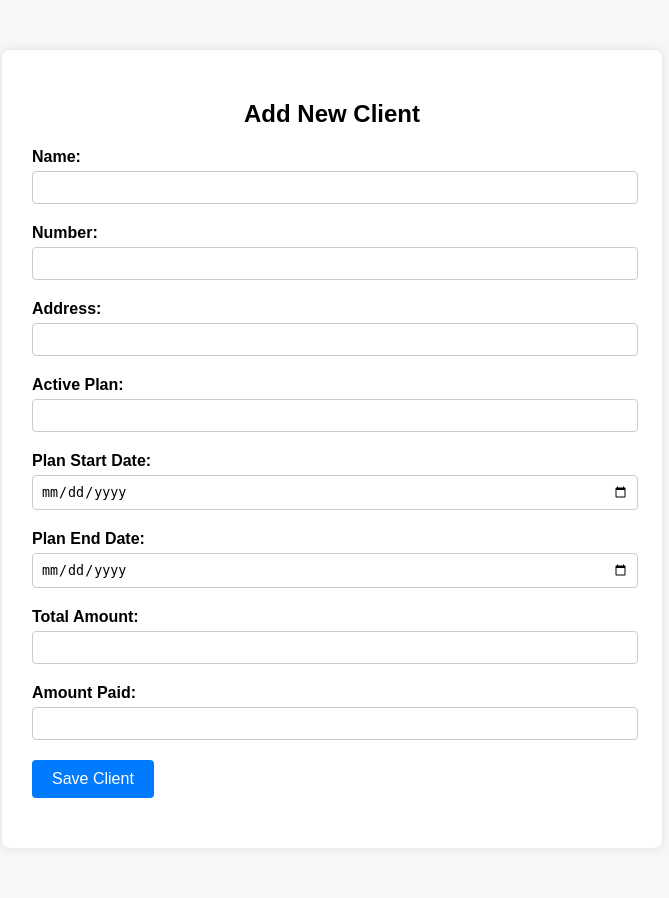
After one commit to GurramSaiKumar/FitHub, a Django app: template Accounts/templates/add_client.html in a window 1280 px wide. The commit adds this page. Shown: the whole page, without its empty margins (308-977 px from the left). Run offline with Django 3.2, Linux system fonts and the light colour scheme; the template is opened without the code that fills it, so the values that code supplies are empty.

Commit message:
Add client API

```diff
--- /dev/null
+++ b/Accounts/templates/add_client.html
@@ -0,0 +1,141 @@
+<!DOCTYPE html>
+<html lang="en">
+<head>
+    <meta charset="UTF-8">
+    <meta name="viewport" content="width=device-width, initial-scale=1.0">
+    <title>Add Client</title>
+    <style>
+        body {
+            font-family: Arial, sans-serif;
+            background-color: #f7f7f7;
+            margin: 0;
+            padding: 0;
+        }
+        .container {
+            max-width: 600px;
+            margin: 50px auto;
+            background-color: #fff;
+            border-radius: 8px;
+            padding: 30px;
+            box-shadow: 0 0 10px rgba(0, 0, 0, 0.1);
+        }
+        .form-group {
+            margin-bottom: 20px;
+        }
+        label {
+            display: block;
+            font-weight: bold;
+            margin-bottom: 5px;
+        }
+        input[type="text"],
+        input[type="number"],
+        input[type="date"] {
+            width: calc(100% - 12px);
+            padding: 8px;
+            border: 1px solid #ccc;
+            border-radius: 4px;
+        }
+        input[type="submit"] {
+            background-color: #007bff;
+            color: #fff;
+            border: none;
+            padding: 10px 20px;
+            border-radius: 4px;
+            cursor: pointer;
+            font-size: 16px;
+            transition: background-color 0.3s;
+        }
+        input[type="submit"]:hover {
+            background-color: #0056b3;
+        }
+    </style>
+</head>
+<body>
+    <div class="container">
+        <h2 style="text-align: center;">Add New Client</h2>
+        <form id="add-client-form">
+            <div class="form-group">
+                <label for="client-name">Name:</label>
+                <input type="text" id="client-name" name="client-name" required>
+            </div>
+            <div class="form-group">
+                <label for="client-number">Number:</label>
+                <input type="text" id="client-number" name="client-number" required>
+            </div>
+            <div class="form-group">
+                <label for="client-address">Address:</label>
+                <input type="text" id="client-address" name="client-address">
+            </div>
+            <div class="form-group">
+                <label for="active-plan">Active Plan:</label>
+                <input type="text" id="active-plan" name="active-plan" required>
+            </div>
+            <div class="form-group">
+                <label for="plan-start-date">Plan Start Date:</label>
+                <input type="date" id="plan-start-date" name="plan-start-date" required>
+            </div>
+            <div class="form-group">
+                <label for="plan-end-date">Plan End Date:</label>
+                <input type="date" id="plan-end-date" name="plan-end-date" required>
+            </div>
+            <div class="form-group">
+                <label for="total-amount">Total Amount:</label>
+                <input type="number" id="total-amount" name="total-amount" required>
+            </div>
+            <div class="form-group">
+                <label for="amount-paid">Amount Paid:</label>
+                <input type="number" id="amount-paid" name="amount-paid" required>
+            </div>
+            <div class="form-group">
+                <input type="submit" value="Save Client">
+            </div>
+        </form>
+        <div id="message" style="text-align: center; margin-top: 20px;"></div>
+    </div>
+
+    <script>
+    document.addEventListener('DOMContentLoaded', function () {
+        const form = document.getElementById('add-client-form');
+        const messageDiv = document.getElementById('message');
+
+        form.addEventListener('submit', function (event) {
+            event.preventDefault(); // Prevent the default form submission
+
+            const formData = new FormData(form);
+
+            fetch('', {
+                method: 'POST',
+                body: formData
+            })
+            .then(response => {
+                if (response.ok) {
+                    return response.json(); // Parse the JSON response
+                } else {
+                    throw new Error('Failed to add client');
+                }
+            })
+            .then(data => {
+                // Display the message on the page
+                messageDiv.textContent = `${data.message} Redirecting to dashboard in 5 seconds...`;
+                messageDiv.style.color = 'green'; // Style the message as successful
+                form.reset(); // Reset the form fields
+
+                // Redirect to the dashboard after 5 seconds
+                setTimeout(function () {
+                    window.location.href = data.redirect_url;
+                }, 5000);
+            })
+            .catch(error => {
+                console.error('Error:', error);
+                // Display the error message on the page
+                messageDiv.textContent = 'Failed to add client';
+                messageDiv.style.color = 'red'; // Style the message as error
+            });
+        });
+    });
+</script>
+
+
+
+</body>
+</html>
--- a/Accounts/templates/dashboard.html
+++ b/Accounts/templates/dashboard.html
@@ -61,7 +61,7 @@
 <body>
     <div class="panel">
         <ul>
-            <li><a href="/clients/add">Add Client</a></li>
+            <li><a href="{% url 'client' %}">Add Client</a></li>
             <li><a href="/clients/delete">Delete Client</a></li>
             <li><a href="/clients/update">Update Client</a></li>
         </ul>
--- a/ClientManagement/urls.py
+++ b/ClientManagement/urls.py
@@ -2,5 +2,6 @@ from django.urls import path
 from ClientManagement import views
 
 urlpatterns = [
-    path('client', views.ClientView.as_view(), name='client')
+    path('client/', views.ClientView.as_view(), name='client'),
+    # path('add_client/')
 ]
```
Also changed, not shown: ClientManagement/serializers.py (+5 -5 lines), ClientManagement/views.py (+24 -9 lines).
